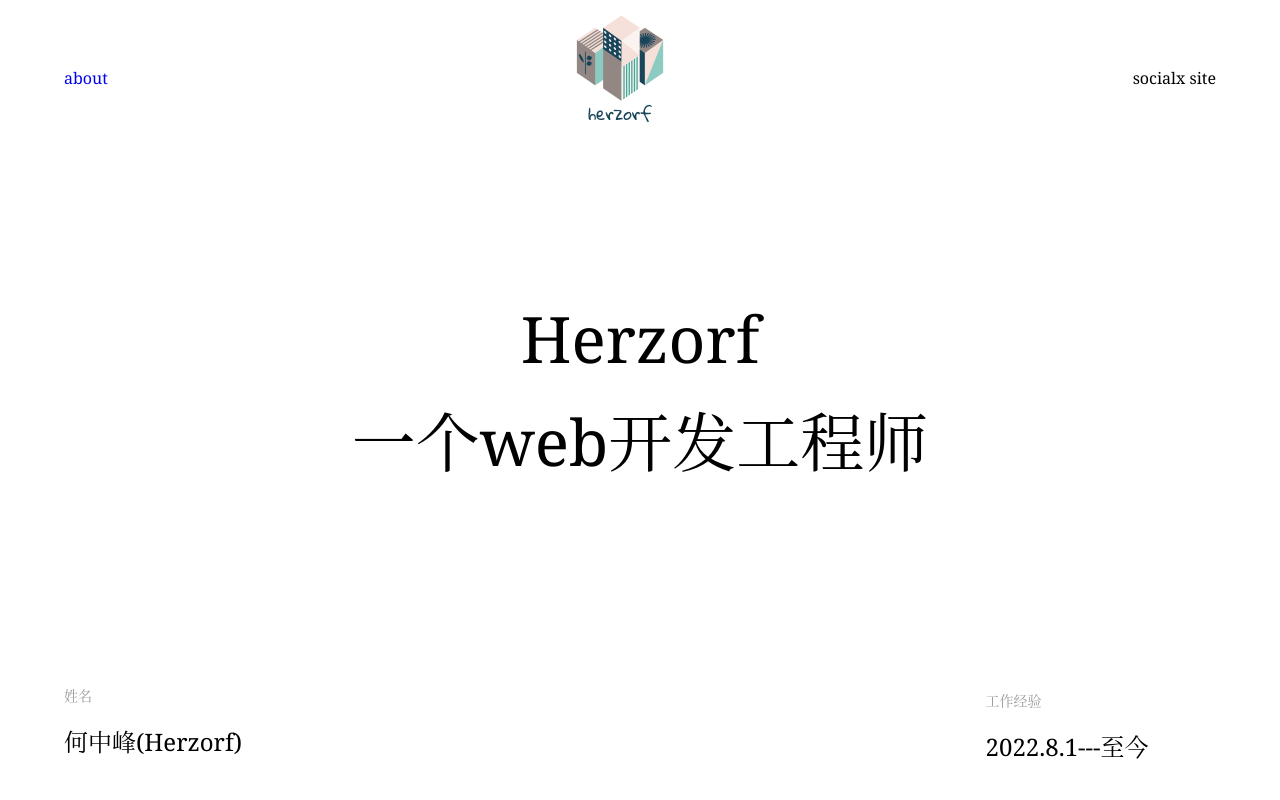
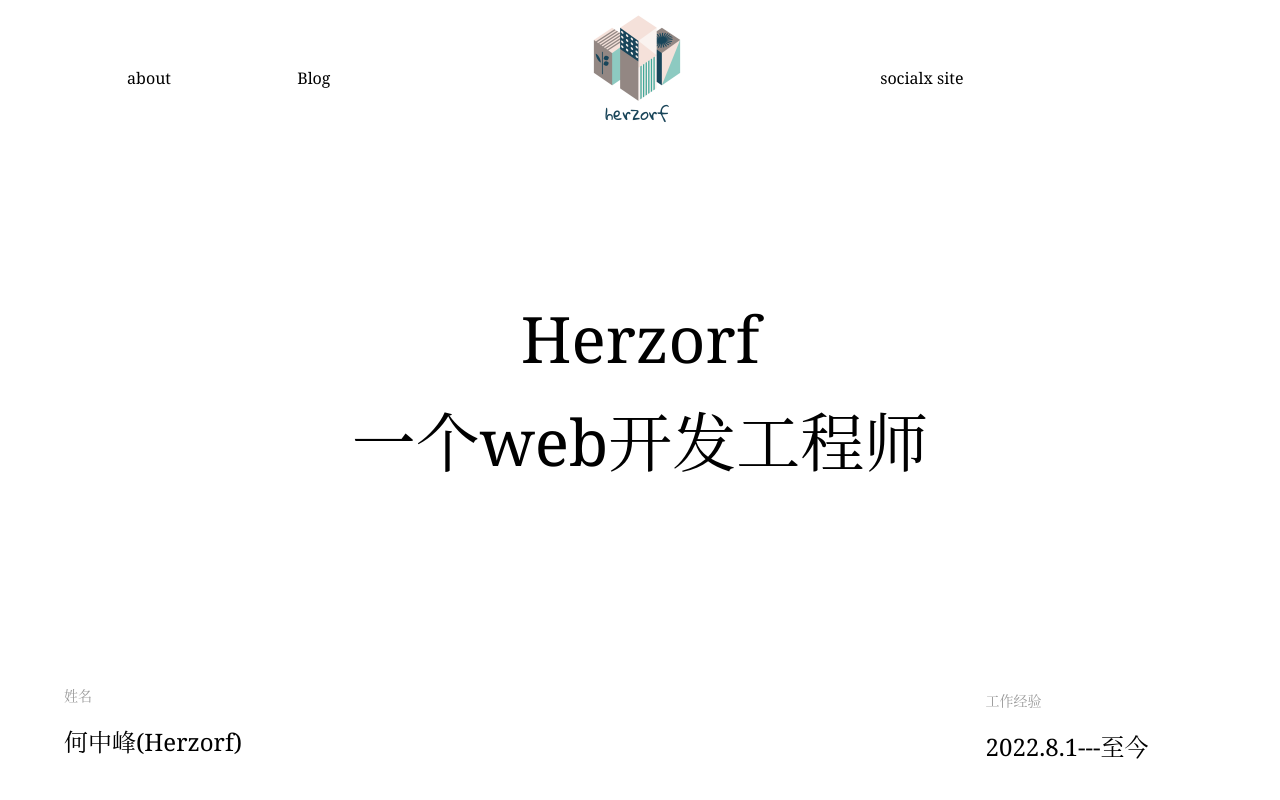
Before and after one commit to herzorf/herzorf, a Vue app: page /#/ in a window 1280 px wide. Shown: the top 800 px of the page. Built offline with nearby package versions, Linux system fonts and the light colour scheme.

Commit message:
添加header布局

```diff
--- a/src/components/header/components/social/social.vue
+++ b/src/components/header/components/social/social.vue
@@ -1,5 +1,5 @@
 <template>
-    <div>
+    <div class="social">
         socialx site
     </div>
 </template>
@@ -7,6 +7,8 @@
 <script lang="ts" setup>
 
 </script>
-<style lang="">
-
+<style lang="scss">
+.social {
+    flex-grow: 0.3;
+}
 </style>
--- a/src/components/header/header.vue
+++ b/src/components/header/header.vue
@@ -3,6 +3,9 @@
         <ul>
             <li>
                 <router-link to="about">about</router-link>
+            </li>
+            <li>
+                <router-link to="blog">Blog</router-link>
             </li>
         </ul>
         <router-link to="/"><img :src="Logo" alt="logo" /></router-link>
@@ -14,12 +17,28 @@ import Social from './components/social/social.vue';
 import Logo from "@/assets/images/logo.png"
 </script>
 <style lang="scss" scoped>
-header{
+header {
     display: flex;
     justify-content: space-between;
     align-items: center;
 
-    img{
+    ul {
+        display: flex;
+        flex-grow: 0.3;
+        justify-content: space-around;
+
+        li {
+            &:hover {
+                border-bottom: 1px solid black;
+            }
+        }
+    }
+
+    a {
+        color: black;
+    }
+
+    img {
         width: 150px;
         height: 150px;
     }
--- /dev/null
+++ b/src/pages/blog/blog.vue
@@ -0,0 +1,11 @@
+<template>
+    <div>
+        <h1>blog</h1>
+    </div>
+</template>
+<script setup lang="ts">
+
+</script>
+<style lang="scss">
+
+</style>
--- a/src/routes.ts
+++ b/src/routes.ts
@@ -1,10 +1,12 @@
 import Home from "./pages/home/home.vue"
 import About from "./pages/about/about.vue"
+import Blog from "./pages/blog/blog.vue"
 
 
 const routes = [
     { path: '/', component: Home },
     { path: '/about', component: About },
+    { path: '/blog', component: Blog },
 ]
 
 export default routes
```
